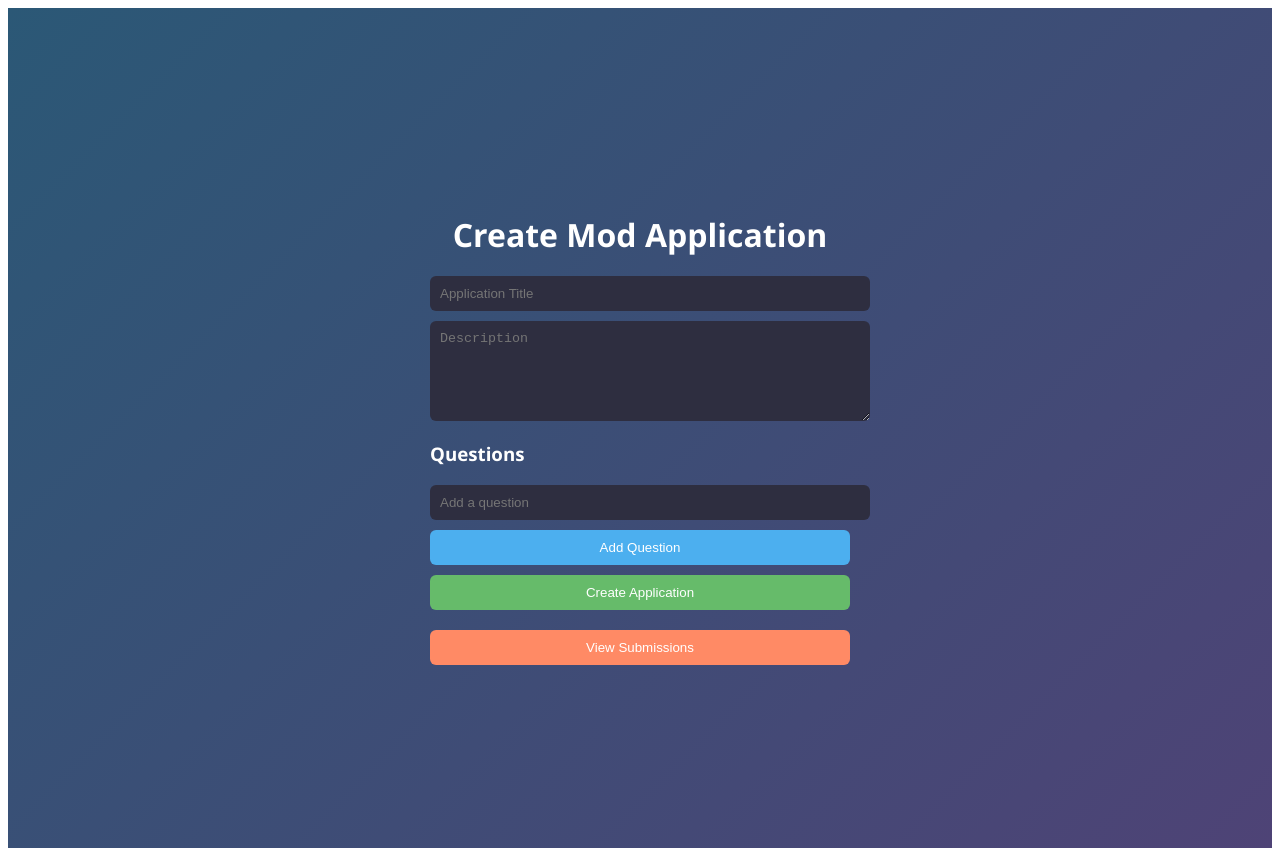
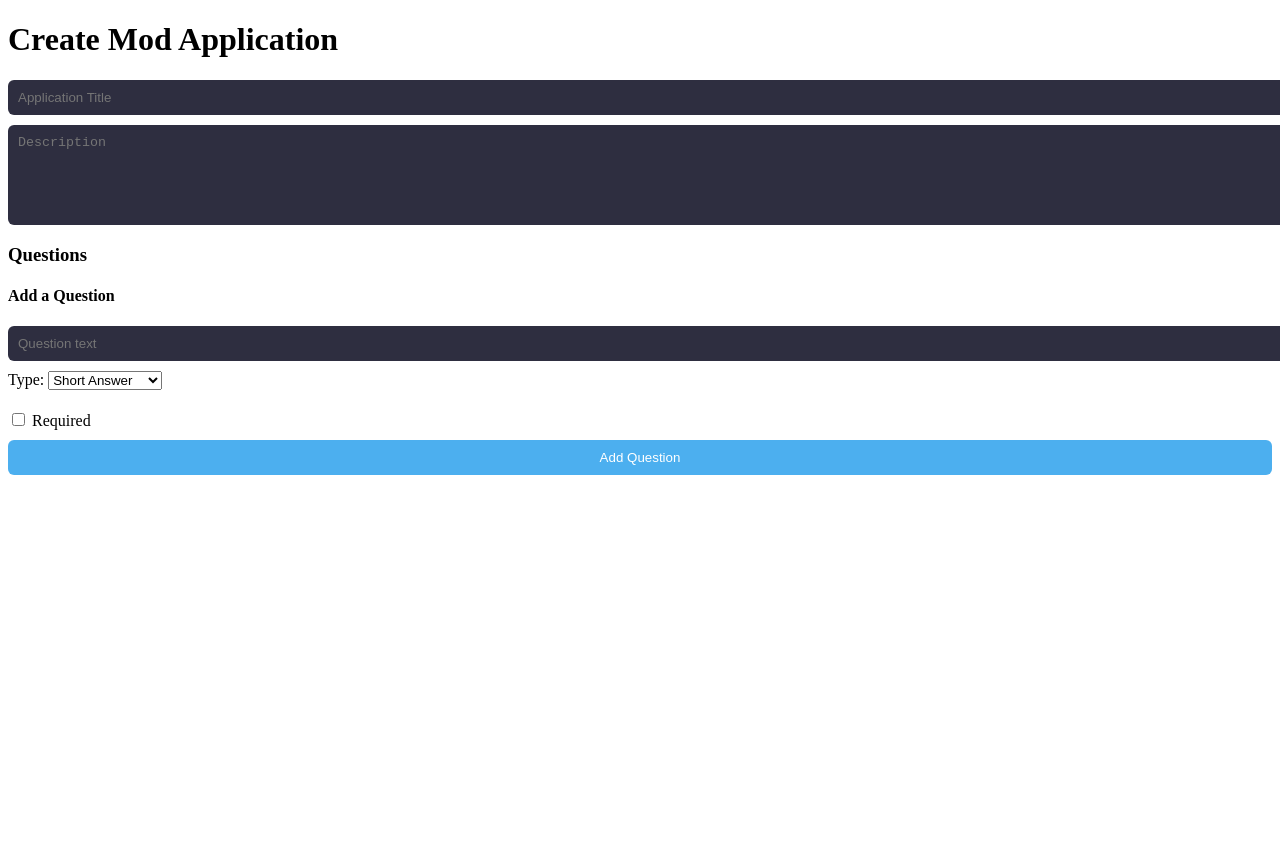
Before and after one commit to astrafr/mod-app-builder, a Next.js app: page / in a window 1280 px wide. After the commit the page ends 800 px from the top, so only its background shows below. Built offline with nearby package versions, Linux system fonts and the light colour scheme.

Commit message:
Update index.js

```diff
--- a/pages/index.js
+++ b/pages/index.js
@@ -1,65 +1,50 @@
-import { useState, useEffect } from "react";
+import { useState } from "react";
 
 export default function Builder() {
   const [title, setTitle] = useState("");
   const [description, setDescription] = useState("");
   const [questions, setQuestions] = useState([]);
-  const [newQuestion, setNewQuestion] = useState("");
-  const [appLink, setAppLink] = useState("");
-  const [showSubmissions, setShowSubmissions] = useState(false);
-  const [submissions, setSubmissions] = useState([]);
+
+  // New question state: text, type, required, options string (for multiple choice)
+  const [newQuestionText, setNewQuestionText] = useState("");
+  const [newQuestionType, setNewQuestionType] = useState("shortAnswer");
+  const [newQuestionRequired, setNewQuestionRequired] = useState(false);
+  const [newQuestionOptions, setNewQuestionOptions] = useState(""); // comma separated for multipleChoice
 
   const addQuestion = () => {
-    if (newQuestion.trim()) {
-      setQuestions([...questions, newQuestion]);
-      setNewQuestion("");
+    if (!newQuestionText.trim()) return alert("Question text is required");
+
+    let options = [];
+    if (newQuestionType === "multipleChoice") {
+      options = newQuestionOptions
+        .split(",")
+        .map((opt) => opt.trim())
+        .filter((opt) => opt.length > 0);
+      if (options.length === 0) return alert("Multiple choice must have options");
     }
+
+    const newQ = {
+      id: Date.now().toString(),
+      text: newQuestionText,
+      type: newQuestionType,
+      required: newQuestionRequired,
+      options,
     };
 
-  const createApplication = async () => {
-    const res = await fetch("/api/create", {
-      method: "POST",
-      headers: { "Content-Type": "application/json" },
-      body: JSON.stringify({ title, description, questions }),
-    });
-    const data = await res.json();
-    setAppLink(`${window.location.origin}/apply/${data.id}`);
+    setQuestions([...questions, newQ]);
+
+    // Reset new question inputs
+    setNewQuestionText("");
+    setNewQuestionType("shortAnswer");
+    setNewQuestionRequired(false);
+    setNewQuestionOptions("");
   };
 
-  const fetchSubmissions = async () => {
-    const res = await fetch("/api/all");
-    const data = await res.json();
-    setSubmissions(data);
-  };
-
-  useEffect(() => {
-    if (showSubmissions) fetchSubmissions();
-  }, [showSubmissions]);
+  // Rest of your code for createApplication, fetchSubmissions...
 
   return (
-    <div
-      style={{
-        minHeight: "100vh",
-        background: "linear-gradient(135deg, #2b5876, #4e4376)",
-        display: "flex",
-        alignItems: "center",
-        justifyContent: "center",
-        fontFamily: "Segoe UI, sans-serif",
-        color: "white",
-        padding: 20,
-      }}
-    >
-      <div
-        style={{
-          width: "420px",
-          padding: 30,
-          borderRadius: 12,
-          background: "transparent", // removed white box
-          boxShadow: "none",
-          textAlign: "center",
-        }}
-      >
-        <h1 style={{ marginBottom: "20px" }}>Create Mod Application</h1>
+    <div style={{ /* your styles */ }}>
+      <h1>Create Mod Application</h1>
       <input
         placeholder="Application Title"
         value={title}
@@ -72,86 +57,68 @@ export default function Builder() {
         onChange={(e) => setDescription(e.target.value)}
         style={{ ...inputStyle, height: "80px" }}
       />
-        <h3 style={{ marginTop: "20px", textAlign: "left" }}>Questions</h3>
+
+      <h3>Questions</h3>
       <ul style={{ textAlign: "left" }}>
-          {questions.map((q, i) => (
-            <li key={i}>{q}</li>
+        {questions.map((q) => (
+          <li key={q.id}>
+            <b>{q.text}</b> [{q.type}] {q.required && "*"}
+            {q.type === "multipleChoice" && (
+              <ul>
+                {q.options.map((opt, i) => (
+                  <li key={i}>{opt}</li>
                 ))}
               </ul>
+            )}
+          </li>
+        ))}
+      </ul>
+
+      <h4>Add a Question</h4>
       <input
-          placeholder="Add a question"
-          value={newQuestion}
-          onChange={(e) => setNewQuestion(e.target.value)}
+        placeholder="Question text"
+        value={newQuestionText}
+        onChange={(e) => setNewQuestionText(e.target.value)}
         style={inputStyle}
       />
+
+      <label>
+        Type:{" "}
+        <select
+          value={newQuestionType}
+          onChange={(e) => setNewQuestionType(e.target.value)}
+          style={{ marginBottom: 10 }}
+        >
+          <option value="shortAnswer">Short Answer</option>
+          <option value="longAnswer">Long Answer</option>
+          <option value="multipleChoice">Multiple Choice</option>
+        </select>
+      </label>
+
+      {newQuestionType === "multipleChoice" && (
+        <input
+          placeholder="Options (comma separated)"
+          value={newQuestionOptions}
+          onChange={(e) => setNewQuestionOptions(e.target.value)}
+          style={inputStyle}
+        />
+      )}
+
+      <label style={{ display: "block", marginTop: "10px" }}>
+        <input
+          type="checkbox"
+          checked={newQuestionRequired}
+          onChange={(e) => setNewQuestionRequired(e.target.checked)}
+        />{" "}
+        Required
+      </label>
+
       <button style={buttonPrimary} onClick={addQuestion}>
         Add Question
       </button>
-        <button style={buttonAccent} onClick={createApplication}>
-          Create Application
-        </button>
 
-        {appLink && (
-          <div style={{ marginTop: "20px" }}>
-            <p>Share this link:</p>
-            <a href={appLink} style={{ color: "#76e6ff" }}>
-              {appLink}
-            </a>
-          </div>
-        )}
+      {/* Your existing createApplication and submissions UI here */}
 
-        <button
-          style={{ ...buttonPrimary, marginTop: "20px", background: "#ff8a65" }}
-          onClick={() => setShowSubmissions(!showSubmissions)}
-        >
-          {showSubmissions ? "Close Submissions" : "View Submissions"}
-        </button>
-      </div>
-
-      {showSubmissions && (
-        <div
-          style={{
-            position: "fixed",
-            right: 0,
-            top: 0,
-            height: "100%",
-            width: "350px",
-            background: "#2c2c3c",
-            color: "white",
-            padding: "20px",
-            overflowY: "auto",
-            boxShadow: "-2px 0 5px rgba(0,0,0,0.5)",
-          }}
-        >
-          <h2>Submissions</h2>
-          {submissions.length === 0 ? (
-            <p>No submissions yet</p>
-          ) : (
-            submissions.map((s, i) => (
-              <div
-                key={i}
-                style={{
-                  marginBottom: "15px",
-                  borderBottom: "1px solid #444",
-                  paddingBottom: "10px",
-                  textAlign: "left",
-                }}
-              >
-                <strong>User:</strong> {s.username || "Unknown"}
-                <br />
-                <strong>Application ID:</strong> {s.id}
-                <br />
-                <strong>Answers:</strong>
-                <ul>
-                  {Object.entries(s.answers).map(([qIndex, answer]) => (
-                    <li key={qIndex}>{answer}</li>
-                  ))}
-                </ul>
-              </div>
-            ))
-          )}
-        </div>
-      )}
     </div>
   );
 }
@@ -178,8 +145,3 @@ const buttonPrimary = {
   color: "white",
   cursor: "pointer",
 };
-
-const buttonAccent = {
-  ...buttonPrimary,
-  background: "#66bb6a",
-};
```
Lines whose indentation alone changed are shown as unchanged.
